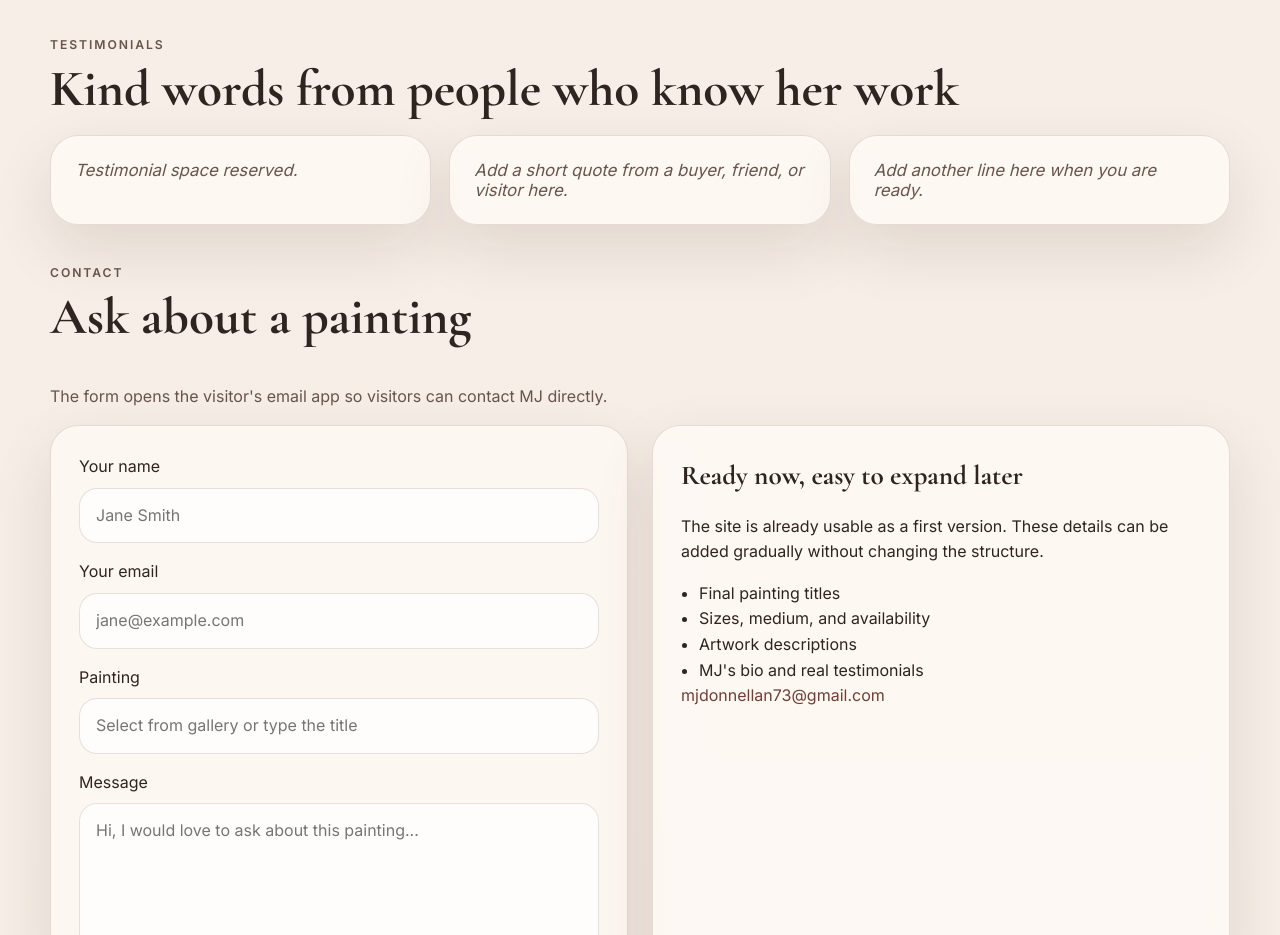
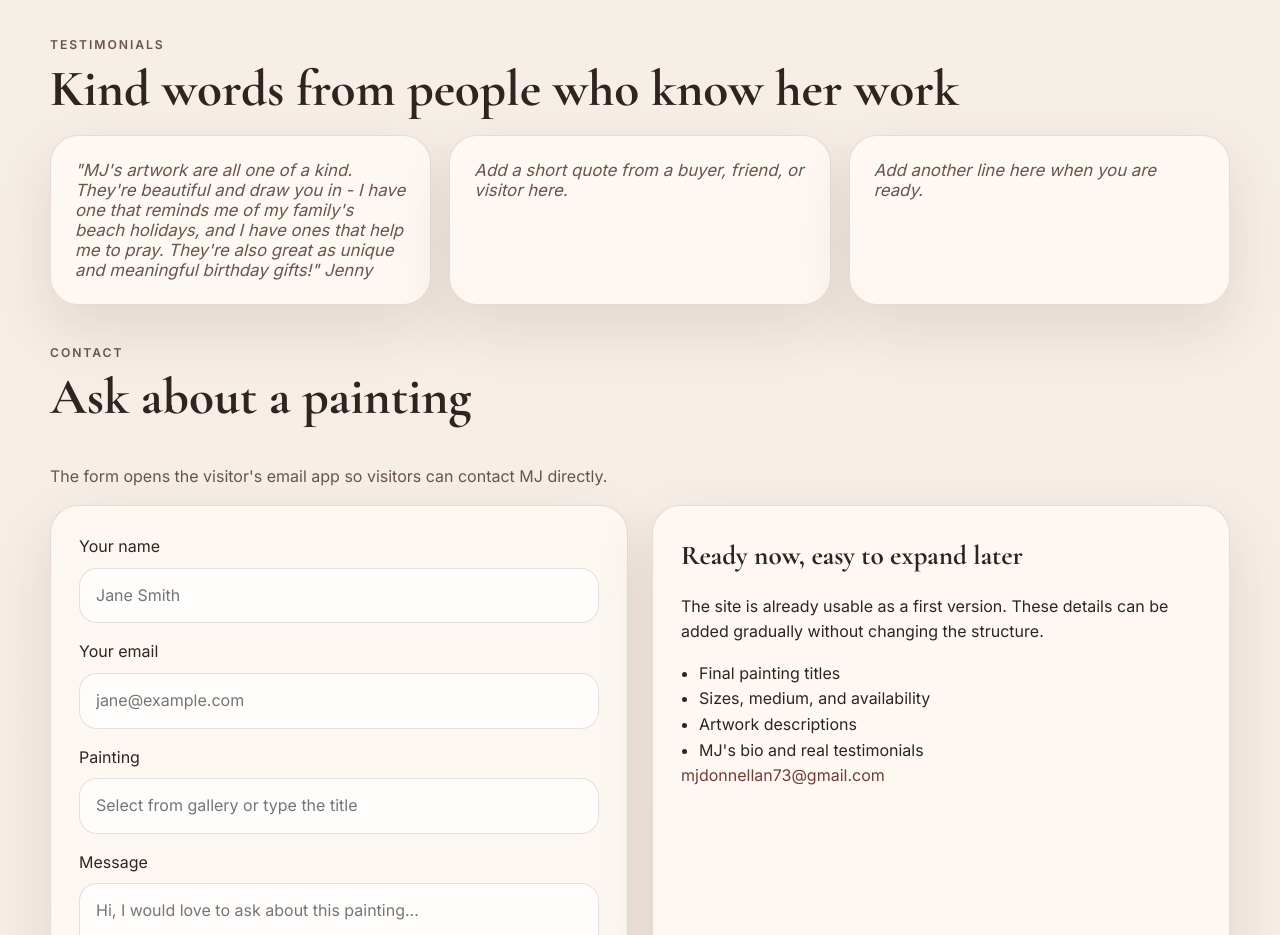
Before and after one commit to HasanHSabri/mj-art-site, a plain HTML site: page docs/index.html in a window 1280 px wide. Shown: the part 7300-8235 px from the top of the page. Drawn offline with nearby package versions, Linux system fonts and the light colour scheme.

Commit message:
Add Jenny testimonial to MJ art site

```diff
--- a/docs/index.html
+++ b/docs/index.html
@@ -316,7 +316,8 @@
 
         <div class="testimonials-grid testimonials-placeholder">
           <blockquote>
-            Testimonial space reserved.
+            "MJ's artwork are all one of a kind. They're beautiful and draw you in - I have one that reminds me of my family's beach holidays, and I have ones that help me to pray. They're also great as unique and meaningful birthday gifts!"
+            <cite>Jenny</cite>
           </blockquote>
           <blockquote>
             Add a short quote from a buyer, friend, or visitor here.
```
